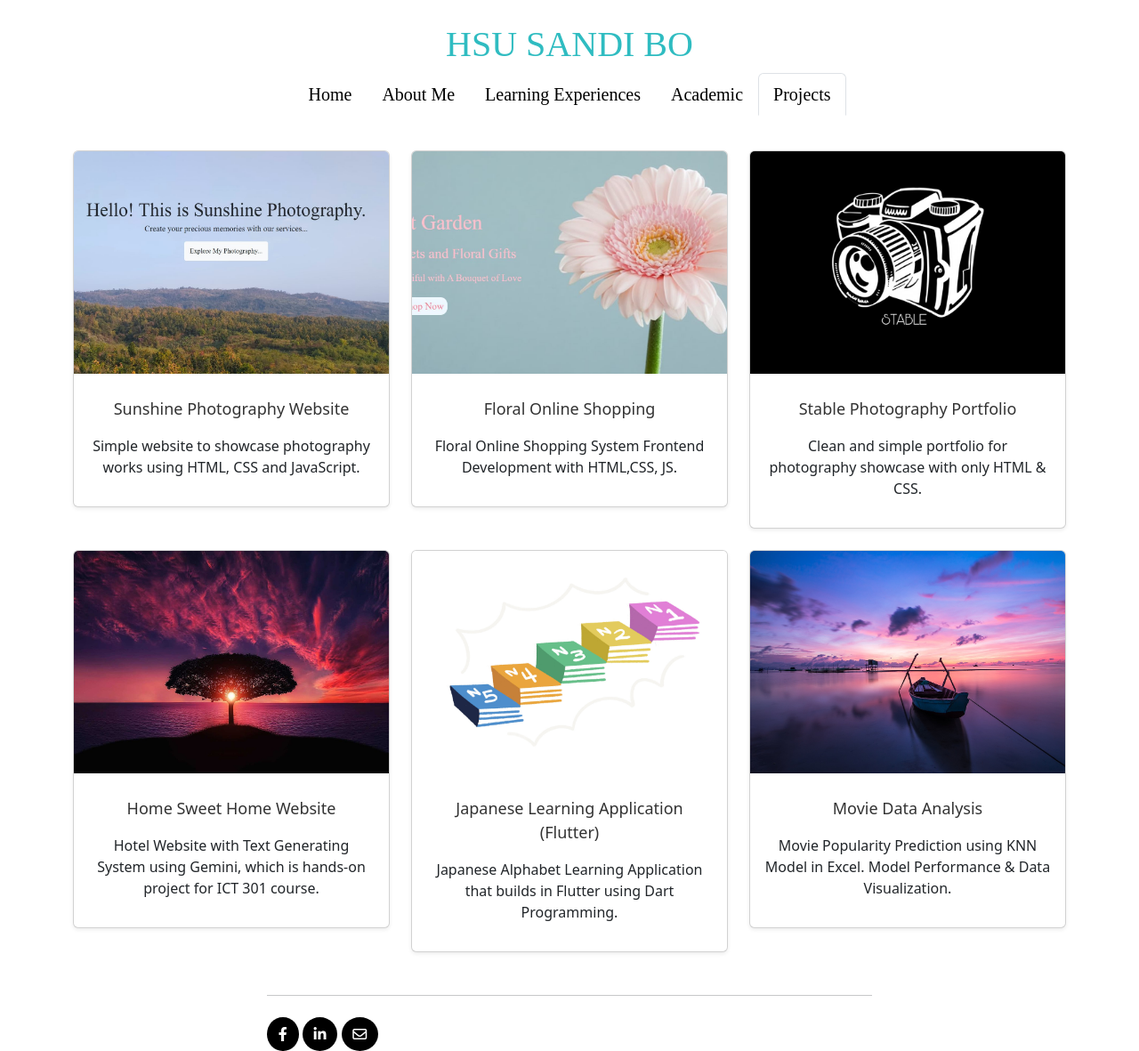
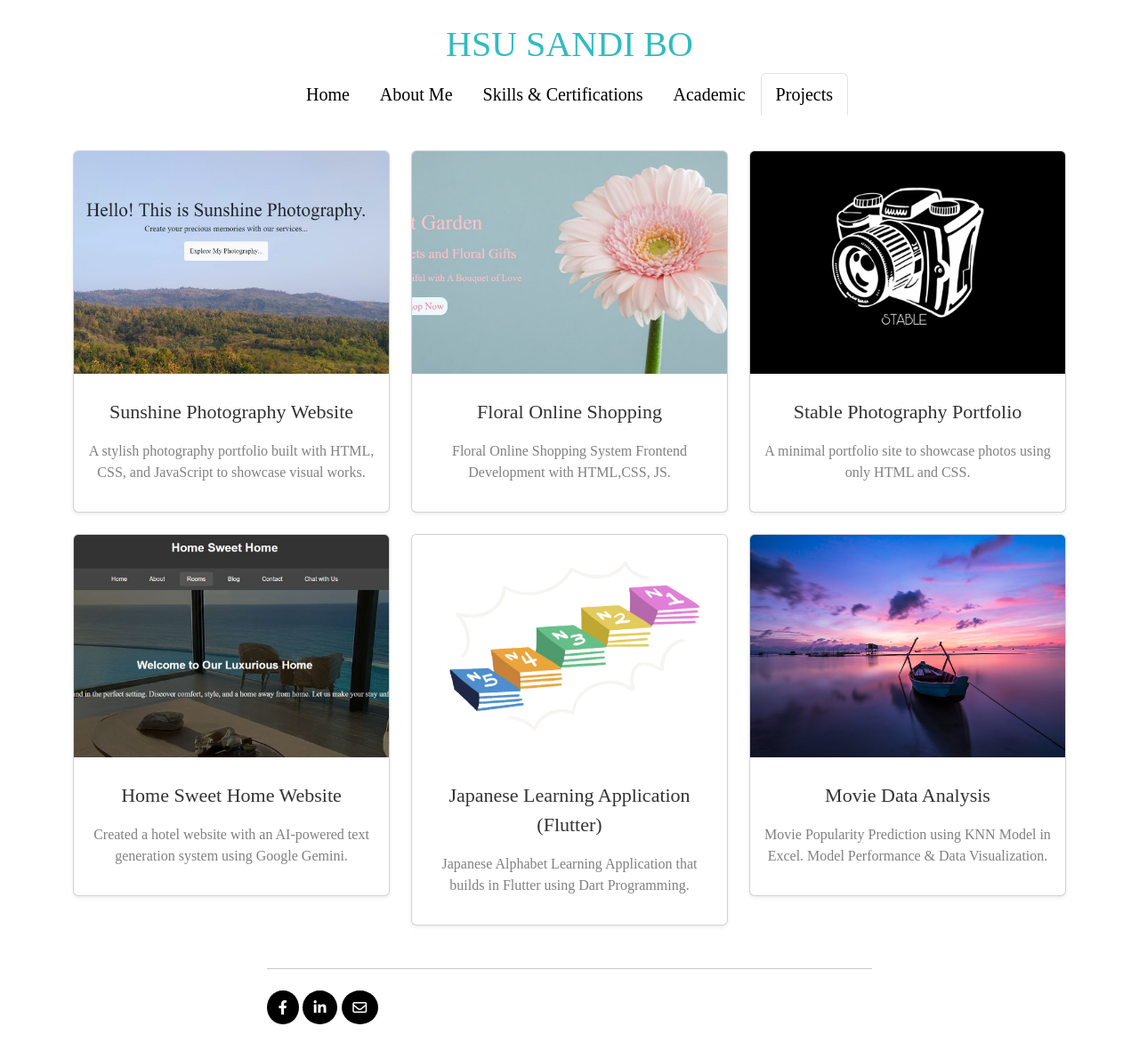
Before and after one commit to HsuSandiBo/Portfolio, a PHP site: page /projects.html in a window 1280 px wide. Shown: the whole page at 89% size. After the commit the page ends 1151 px from the top, so only its background shows below. Run offline with PHP 8.4, Linux system fonts and the light colour scheme; some web fonts are replaced.

Commit message:
Update projects page

```diff
--- a/about.html
+++ b/about.html
@@ -15,7 +15,7 @@
         <div class="navbar-nav nav-tabs">  <!--d-none d-lg-inline not work in here-->
             <a class="nav-item nav-link me-3" href="index.html" target="_blank">Home</a>
             <a class="nav-item nav-link active me-3" href="#">About Me</a>
-            <a class="nav-item nav-link me-3" href="learningExperiences.html">Learning Experiences</a>
+            <a class="nav-item nav-link me-3" href="learningExperiences.html">Skills & Certifications</a>
             <a class="nav-item nav-link me-3" href="academic.html">Academic</a>
             <div class="dropdown"> <!-- for dropdown only div -->
                 <a class="nav-item dropdown-toggle nav-link" data-bs-toggle="dropdown" href="projects.html">Projects</a>
--- a/academic.html
+++ b/academic.html
@@ -15,7 +15,7 @@
             <div class="navbar-nav nav-tabs">  <!--d-none d-lg-inline not work in here-->
                 <a class="nav-item nav-link me-3" href="index.html" target="_blank">Home</a>
                 <a class="nav-item nav-link me-3" href="about.html">About Me</a>
-                <a class="nav-item nav-link me-3" href="learningExperiences.html">Learning Experiences</a>
+                <a class="nav-item nav-link me-3" href="learningExperiences.html">Skills & Certifications</a>
                 <a class="nav-item nav-link active me-3" href="#">Academic</a>
                 <div class="dropdown"> <!-- for dropdown only div -->
                     <a class="nav-item dropdown-toggle nav-link" data-bs-toggle="dropdown" href="projects.html">Projects</a>
--- a/index.html
+++ b/index.html
@@ -12,7 +12,7 @@
         <h1 class="home-title">HSU SANDI BO</h1><br><br>
         <ul class="list-group">
             <a class="list-group-item borderless" href="about.html" target="_blank">ABOUT ME</a>
-            <a class="list-group-item borderless" href="learningExperiences.html" target="_blank">LEARNING EXPERIENCE</a>
+            <a class="list-group-item borderless" href="learningExperiences.html" target="_blank">SKILLS & CERTIFICATIONS</a>
             <a class="list-group-item borderless" href="academic.html" target="_blank">ACADEMIC</a>
             <a class="list-group-item borderless border-bottom-0" href="projects.html" target="_blank">PROJECTS</a>
         </ul>
--- a/portfolio.css
+++ b/portfolio.css
@@ -175,7 +175,7 @@ a.all-title{
     font-family: Arial, Helvetica, sans-serif;
     font-size: 18px;
     line-height: 1cm;
-    margin-left: 180px;
+    margin-left: 50px;
 }
 .courseName{
     font-family: Arial, Helvetica, sans-serif;
@@ -247,10 +247,15 @@ a.all-title{
     object-fit: cover;
 }
 .project-title {
+    font-family: 'Times New Roman', Times, serif;
     font-weight: 500;
-    font-size: 18px;
+    font-size: 22px;
     margin-top: 10px;
     color: #333;
+}
+.project-info {
+    font-family: Noto;
+    color: grey;
 }
 .project-card:hover {
     transform: scale(1.02);
--- a/projects.html
+++ b/projects.html
@@ -15,7 +15,7 @@
         <nav class="nav nav-tabs justify-content-center">
             <a class="nav-item nav-link" href="index.html" target="_blank">Home</a>
             <a class="nav-item nav-link" href="about.html">About Me</a>
-            <a class="nav-item nav-link" href="learningExperiences.html">Learning Experiences</a>
+            <a class="nav-item nav-link" href="learningExperiences.html">Skills & Certifications</a>
             <a class="nav-item nav-link" href="academic.html">Academic</a>
             <a class="nav-item nav-link active" href="#">Projects</a>
         </nav>
@@ -31,7 +31,7 @@
                     <div class="card-body text-center">
                         <p class="project-title">Sunshine Photography Website</p>
                         <p class="project-info">
-                            Simple website to showcase photography works using HTML, CSS and JavaScript.
+                            A stylish photography portfolio built with HTML, CSS, and JavaScript to showcase visual works.
                         </p>
                     </div>
                 </div>
@@ -57,7 +57,7 @@
                     <div class="card-body text-center">
                         <p class="project-title">Stable Photography Portfolio</p>
                         <p class="project-info">
-                            Clean and simple portfolio for photography showcase with only HTML & CSS.
+                            A minimal portfolio site to showcase photos using only HTML and CSS.
                         </p>
                     </div>
                 </div>
@@ -65,13 +65,13 @@
 
             <div class="col-md-4">
                 <div class="card project-card shadow-sm">
-                    <a href="https://hsusandibo.github.io/sunshine-photography-website/" target="_blank">
-                        <img src="images/3.jpg" class="card-img-top" alt="project3">
+                    <a href="https://hsusandibo.github.io/hotel-website-chatbot-gemini/" target="_blank">
+                        <img src="images/project4.JPG" class="card-img-top" alt="project3">
                     </a>
                     <div class="card-body text-center">
                         <p class="project-title">Home Sweet Home Website</p>
                         <p class="project-info">
-                            Hotel Website with Text Generating System using Gemini, which is hands-on project for ICT 301 course.
+                            Created a hotel website with an AI-powered text generation system using Google Gemini.
                         </p>
                     </div>
                 </div>
```
Also changed, not shown: learningExperiences.html (+8 -7 lines), images/project4.JPG (added).
